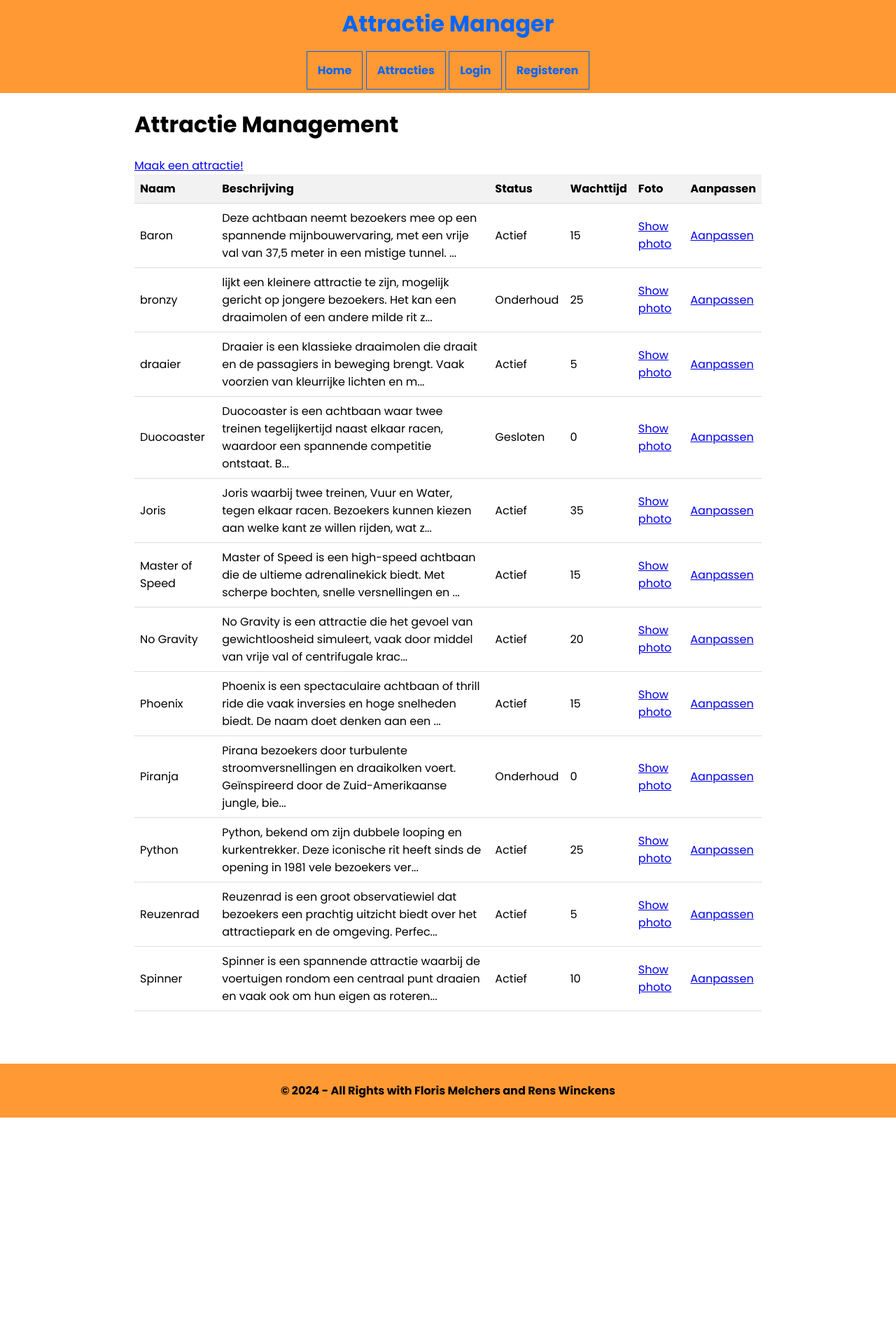
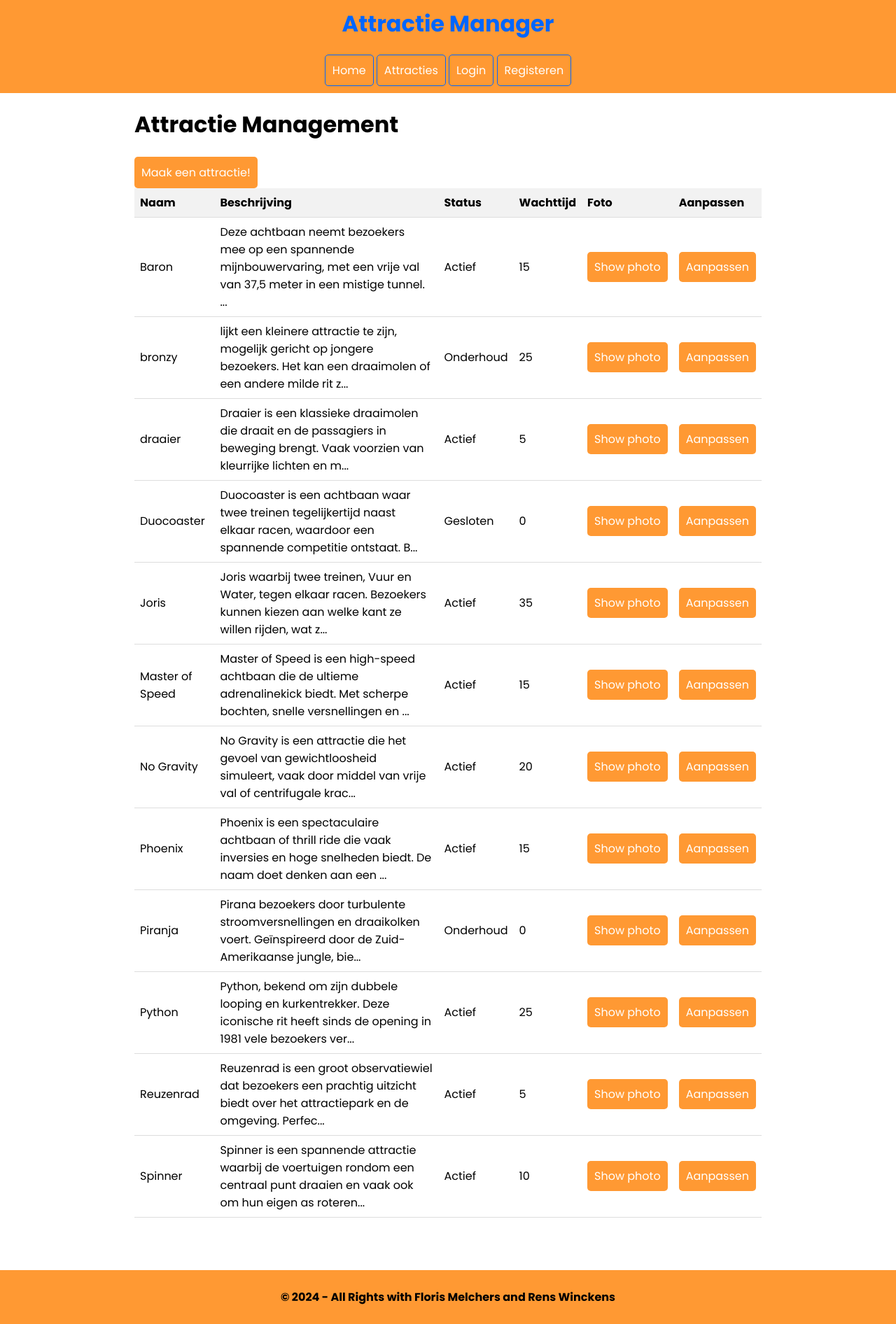
Before and after one commit to Floris29/Delta-B4, a PHP site: page /adminpanel.php in a window 1280 px wide. Shown: the whole page at 70% size. Before the commit the page ends 1597 px from the top, so only its background shows below. Run offline with PHP 8.4, Linux system fonts and the light colour scheme; data comes from the database, SQL or seed files in the repository.

Commit message:
AMANDOOOOo fixes
Admin panel + css fixes

```diff
--- a/adminpanel.php
+++ b/adminpanel.php
@@ -6,7 +6,7 @@ session_start();
     <?php require_once 'imports/header.php'; ?>
     <div class="container">
         <h1>Attractie Management</h1>
-        <a href="Attractiescreate.php">Maak een attractie!</a>
+        <a href="Attractiescreate.php" class="button">Maak een attractie!</a>
         <?php
         if (isset($_GET['msg'])) {
             $msg = $_GET['msg'];
@@ -38,12 +38,12 @@ session_start();
                         <td><?php echo $Achtbaan['wachttijd']; ?></td>
                         <td>
                             <span class="photo-toggle">
-                                <a href="#" onclick="togglePhoto(this); return false;">Show photo</a>
+                                <a href="#" onclick="togglePhoto(this); return false;" class="button" >Show photo</a>
                                 <img src="<?php echo $Achtbaan['foto']; ?>" alt="Attractie Foto" style="display: none;" class="databasefotos">
                             </span>
                         </td>
                         <td>
-                            <a href="AttractiesEdit.php?id=<?php echo $Achtbaan['id']; ?>">Aanpassen</a>
+                            <a href="AttractiesEdit.php?id=<?php echo $Achtbaan['id']; ?>" class="button">Aanpassen</a>
                         </td>
                 <?php endforeach; ?>
             </table>
--- a/assets/css/style.css
+++ b/assets/css/style.css
@@ -77,11 +77,15 @@ nav {
 }
 
 nav a {
+    background-color: #ff9933;
+    color: white;
+    padding: 10px;
+    width: fit-content;
+    border-radius: 5px;
     text-decoration: none;
-    color: #0066ff;
-    padding: 15px;
+    text-wrap: nowrap;
+    text-decoration: none;
     border: 1px solid #0066ff;
-    font-weight: bold;
 }
 
 
@@ -157,4 +161,18 @@ form label {
 .container{
     width: 70%;
     margin: 0 auto;
+    display: flex;
+    flex-direction: column;
 }
+
+.button{
+    background-color: #ff9933;
+    color: white;
+    padding: 10px;
+    width: fit-content;
+    border-radius: 5px;
+    text-decoration: none;
+    text-wrap: nowrap;
+
+
+}
```
